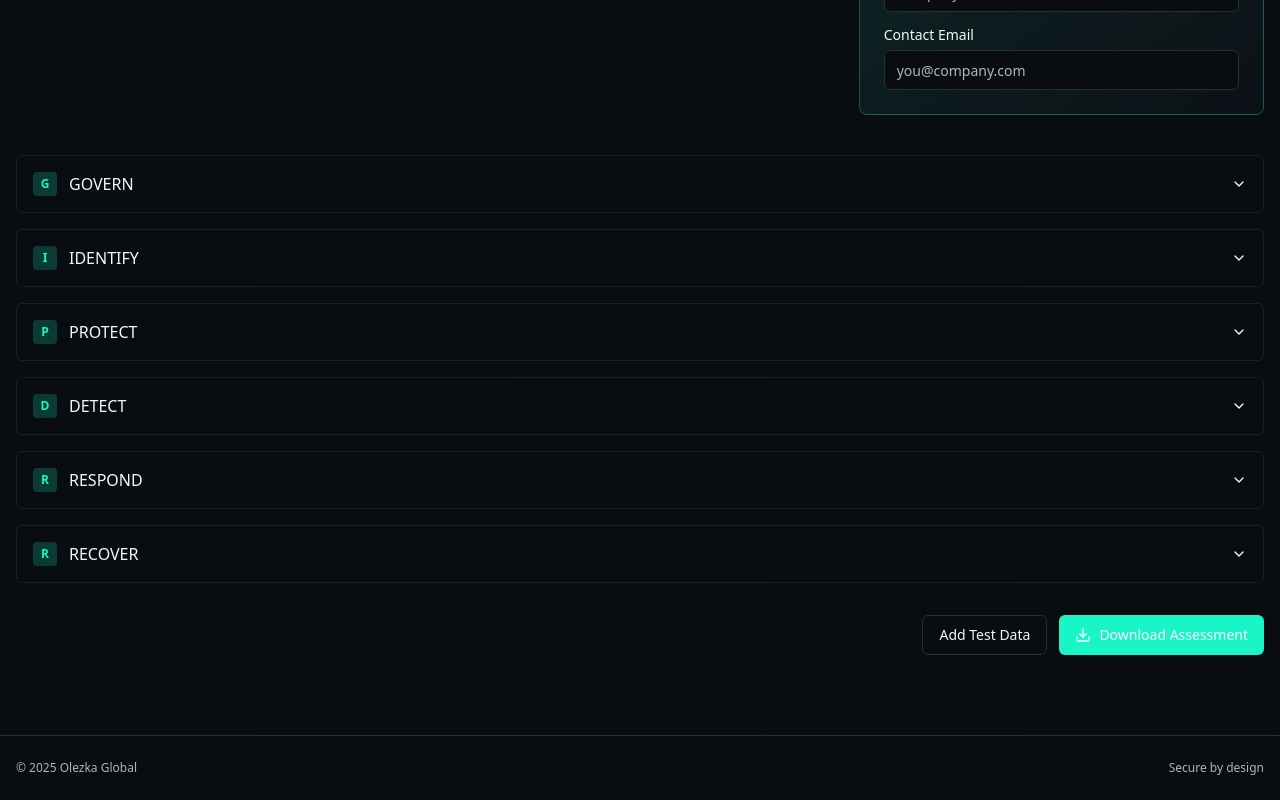
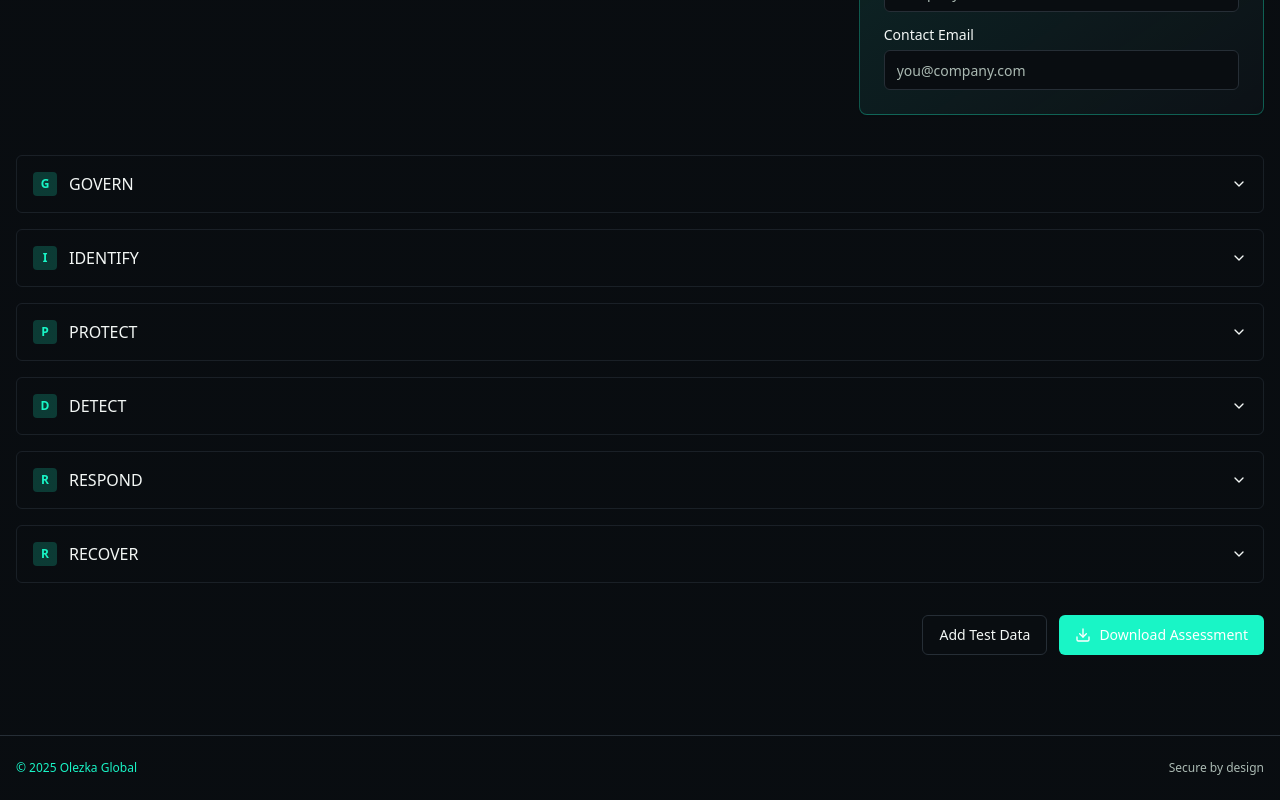
Before and after one commit to paulrsapio-maker/Olezka-Global-SA, a React (Vite) app: page / in a window 1280 px wide. Shown: the part 290-1090 px from the top of the page. Built offline with nearby package versions, Linux system fonts and the light colour scheme.

Commit message:
Make footer copyright text use brand teal color
cgen-49d0db33a1e14331885d1c817911ecca

```diff
--- a/client/pages/Index.tsx
+++ b/client/pages/Index.tsx
@@ -636,7 +636,7 @@ export default function Index() {
 
       <footer className="border-t mt-10">
         <div className="container mx-auto px-4 py-6 text-xs text-muted-foreground flex items-center justify-between">
-          <span>© {new Date().getFullYear()} Olezka Global</span>
+          <span className="text-primary">© {new Date().getFullYear()} Olezka Global</span>
           <span>Secure by design</span>
         </div>
       </footer>
```
